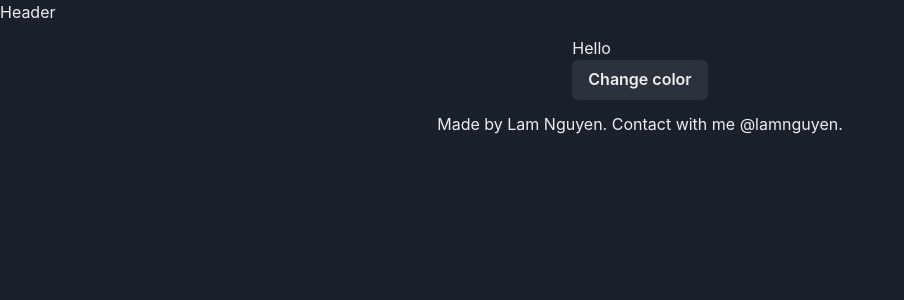
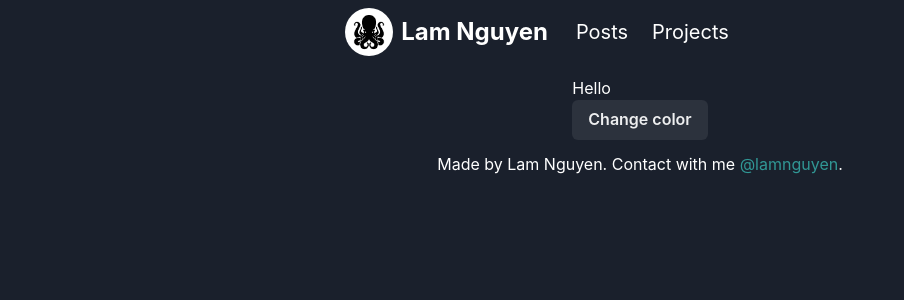
Before and after one commit to DawnGate/mal-blog, a Next.js app: page / in a window 1280 px wide. Shown: the top 300 px of the page, without its empty margins (0-904 px from the left). Built offline with nearby package versions, Linux system fonts and the light colour scheme.

Commit message:
update: update header link

```diff
--- a/components/footer.js
+++ b/components/footer.js
@@ -7,7 +7,7 @@ const Footer = () => {
     <Box>
       <Text>
         Made by Lam Nguyen. Contact with me{' '}
-        <Link as={NextLink} href={GITHUB_LINK}>
+        <Link as={NextLink} href={GITHUB_LINK} color="teal.500">
           @lamnguyen
         </Link>
         .
--- a/components/head.js
+++ b/components/head.js
@@ -9,6 +9,11 @@ const Head = () => {
       <meta name="author" content="LamNguyen" />
       <title>Lam Nguyen - Home Page</title>
       <meta property="og:title" content="Lam Nguyen - Home Page" key="title" />
+      <link
+        rel="icon"
+        type="image/svg+xml"
+        href="/assets/favicons/logo-kraken.svg"
+      />
     </NextHead>
   )
 }
--- a/components/hearder.js
+++ b/components/hearder.js
@@ -1,7 +1,75 @@
-import { Box } from '@chakra-ui/react'
+import {
+  Avatar,
+  Box,
+  Center,
+  Container,
+  HStack,
+  Link,
+  Text,
+} from '@chakra-ui/react'
+import NextLink from 'next/link'
+import { useRouter } from 'next/router'
+
+const Logo = () => {
+  return (
+    <HStack>
+      <Avatar
+        size="md"
+        name="Lam Nguyen"
+        src="/assets/images/logo-kraken.jpeg"
+      />
+      <Text fontSize="2xl" fontWeight="bold">
+        Lam Nguyen
+      </Text>
+    </HStack>
+  )
+}
+
+const NavBarItem = ({ title, src, isActive }) => {
+  return (
+    <Link as={NextLink} href={src}>
+      <Box
+        padding={2}
+        textTransform="capitalize"
+        {...(isActive && {
+          textDecoration: 'underline solid 3px',
+          textDecorationColor: 'blue.500',
+        })}
+      >
+        <Text fontSize="xl">{title}</Text>
+      </Box>
+    </Link>
+  )
+}
+
+const HeaderContent = ({ currentRoute }) => {
+  const routes = ['posts', 'projects']
+  return (
+    <HStack paddingX={5}>
+      {routes.map((item) => (
+        <NavBarItem
+          key={item}
+          title={item}
+          src={`/${item}`}
+          isActive={`/${item}` === currentRoute}
+        />
+      ))}
+    </HStack>
+  )
+}
 
 const Header = () => {
-  return <Box>Header</Box>
+  const router = useRouter()
+  return (
+    <Center>
+      <Container display="flex" padding={2}>
+        <Link as={NextLink} href="/" variant="noUnderline">
+          <Logo />
+        </Link>
+        <HeaderContent currentRoute={router.asPath} />
+      </Container>
+    </Center>
+  )
 }
 
 export default Header
--- a/config/theme.js
+++ b/config/theme.js
@@ -1,10 +1,35 @@
 import { extendTheme } from '@chakra-ui/react'
+import { mode } from '@chakra-ui/theme-tools'
+
+const styles = {
+  global: (props) => ({
+    body: {
+      bg: mode('white', 'gray.800')(props),
+      color: mode('gray.800', 'white.300')(props),
+    },
+  }),
+}
+
+const LinkTheme = {
+  variants: {
+    noUnderline: {
+      _hover: {
+        textDecoration: 'none',
+        transform: 'scale(1.05, 1.05)',
+      },
+    },
+  },
+}
+
+const components = {
+  Link: LinkTheme,
+}
 
 const config = {
   initialColorMode: 'dark',
   useSystemColorMode: false,
 }
 
-const theme = extendTheme({ config })
+const theme = extendTheme({ config, styles, components })
 
 export default theme
```
Also changed, not shown: pages/posts.js (added, +9 -0 lines), pages/projects.js (added, +9 -0 lines), public/assets/favicons/logo-kraken.svg (added), public/assets/images/logo-kraken.jpeg (added).
